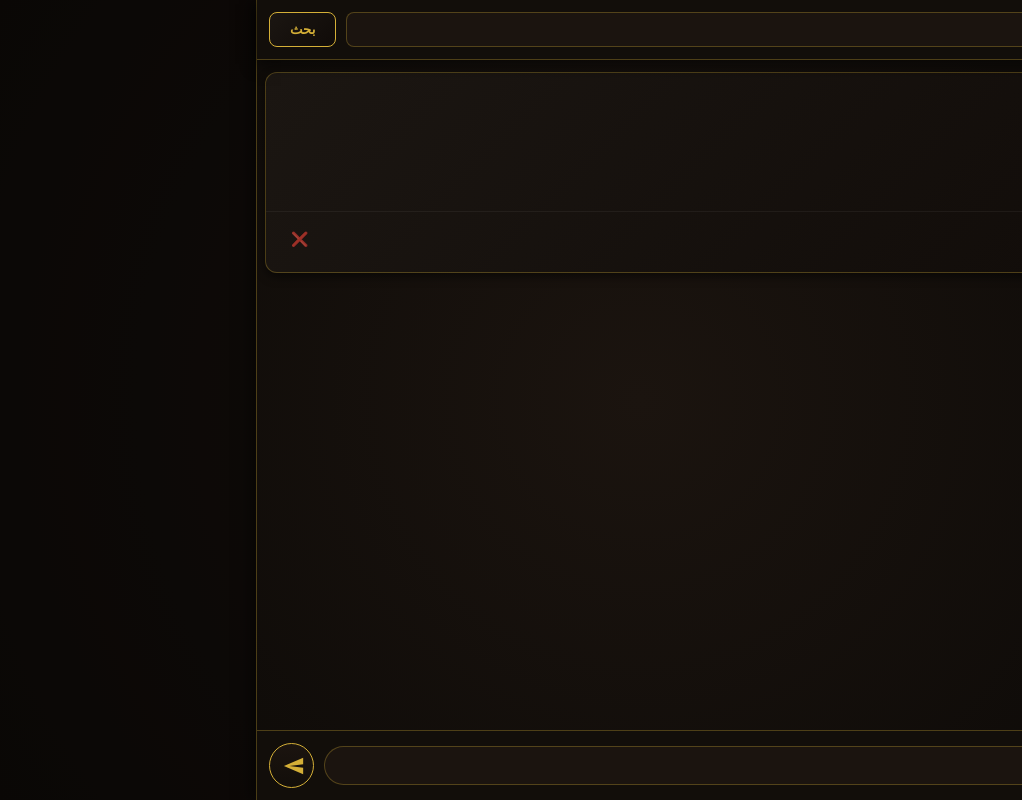
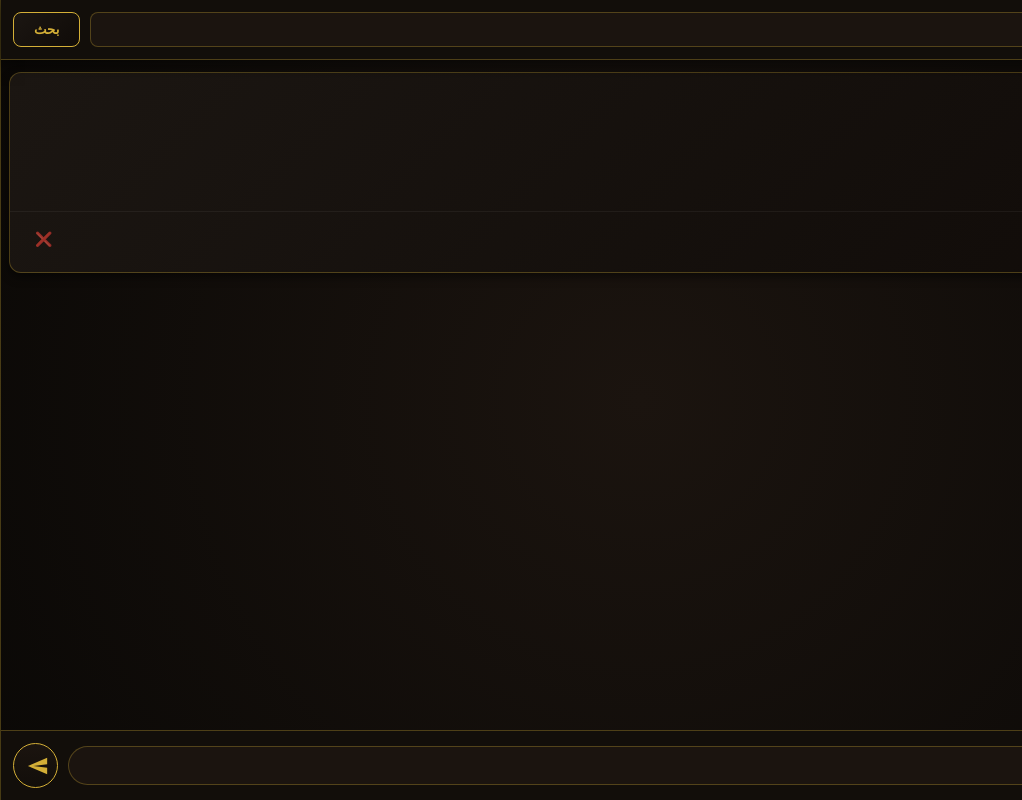
Before and after one commit to Mohamed-Santawi/chat-room, a website: page جدار الرائع.html in a window 1280 px wide. Shown: the full height of the page, 0-1022 px from the left. Drawn offline with Linux system fonts and the light colour scheme.

Commit message:
style: set Wall page width to 100% and hide side panel

```diff
--- a/جدار الرائع.html
+++ b/جدار الرائع.html
@@ -49,9 +49,9 @@
             transform: translateY(0);
         }
 
-        /* [التعديل] الحاوية الرئيسية الآن عرضها 80% */
+        /* الحاوية الرئيسية تمتد بكامل الشاشة 100% */
         .main-hub {
-            width: 80%;
+            width: 100%;
             height: 100%;
             display: flex;
             flex-direction: column;
@@ -61,9 +61,7 @@
         }
 
         .side-panel {
-            width: 20%;
-            height: 100%;
-            background: rgba(10, 8, 6, 0.6);
+            display: none; /* إخفاء اللوحة الجانبية */
         }
 
         .youtube-panel {
```
